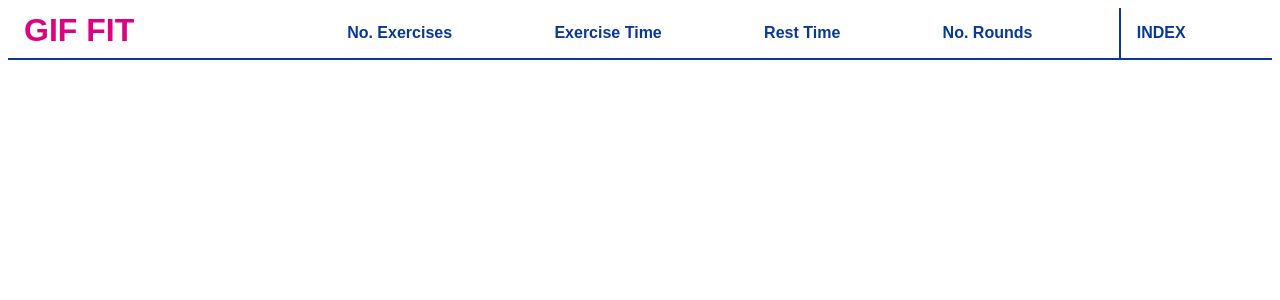
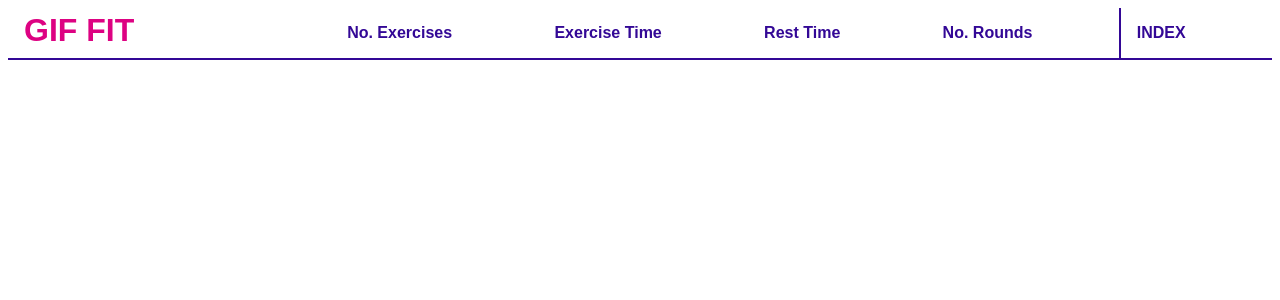
Before and after one commit to jamesncox/gif-fit-2.0, a React (Create React App) app: page / in a window 1280 px wide. Shown: the top 300 px of the page. Built offline with nearby package versions, Linux system fonts and the light colour scheme.

Commit message:
Change dark, navy blue to a dark indigo

```diff
--- a/src/stylesheets/TopNav.css
+++ b/src/stylesheets/TopNav.css
@@ -3,7 +3,7 @@
     background-color: white;
     overflow: hidden;
     font-family: Arial;
-    border-bottom: 2px solid rgb(8, 57, 150);
+    border-bottom: 2px solid rgb(51, 8, 150);
 }
 
 /* GIF FIT header */
@@ -29,10 +29,10 @@
     margin-top: 2rem;
     font-size: 1rem;
     font-weight: bold;
-    color: rgb(8, 57, 150);
+    color: rgb(51, 8, 150);
     padding: 1rem 1rem;
     text-decoration: none;
-    border-left: 2px solid rgb(8, 57, 150);
+    border-left: 2px solid rgb(51, 8, 150);
 }
 
 /* The dropdown container */
@@ -49,7 +49,7 @@
     font-weight: bold;
     border: none;
     outline: none;
-    color:rgb(8, 57, 150);
+    color:rgb(51, 8, 150);
     padding: 1rem 1rem;
     background-color: inherit;
     font-family: inherit;
@@ -58,7 +58,7 @@
 
 /* Add a red background color to navbar links on hover */
 .top-nav a:hover, .dropdown:hover .dropbtn {
-    background-color: rgb(8, 57, 150);
+    background-color: rgb(51, 8, 150);
     color: white;
 }
 
@@ -70,7 +70,7 @@
     min-width: 160px;
     box-shadow: 0px 8px 8px 0px rgba(0, 0, 0, 0.425);
     z-index: 1;
-    border: solid 2px rgb(8, 57, 150);
+    border: solid 2px rgb(51, 8, 150);
 }
 
 /* Links inside the dropdown */
```
